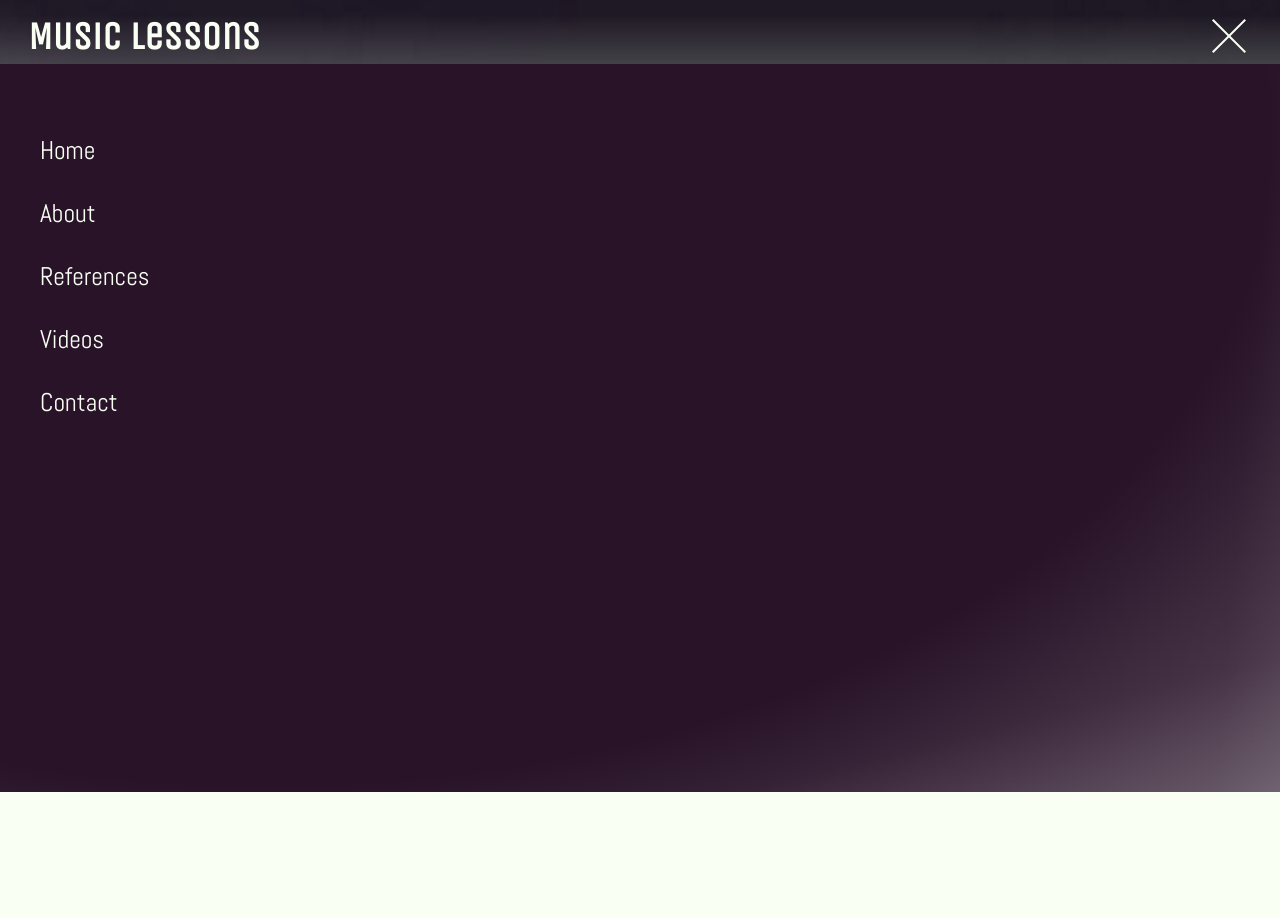
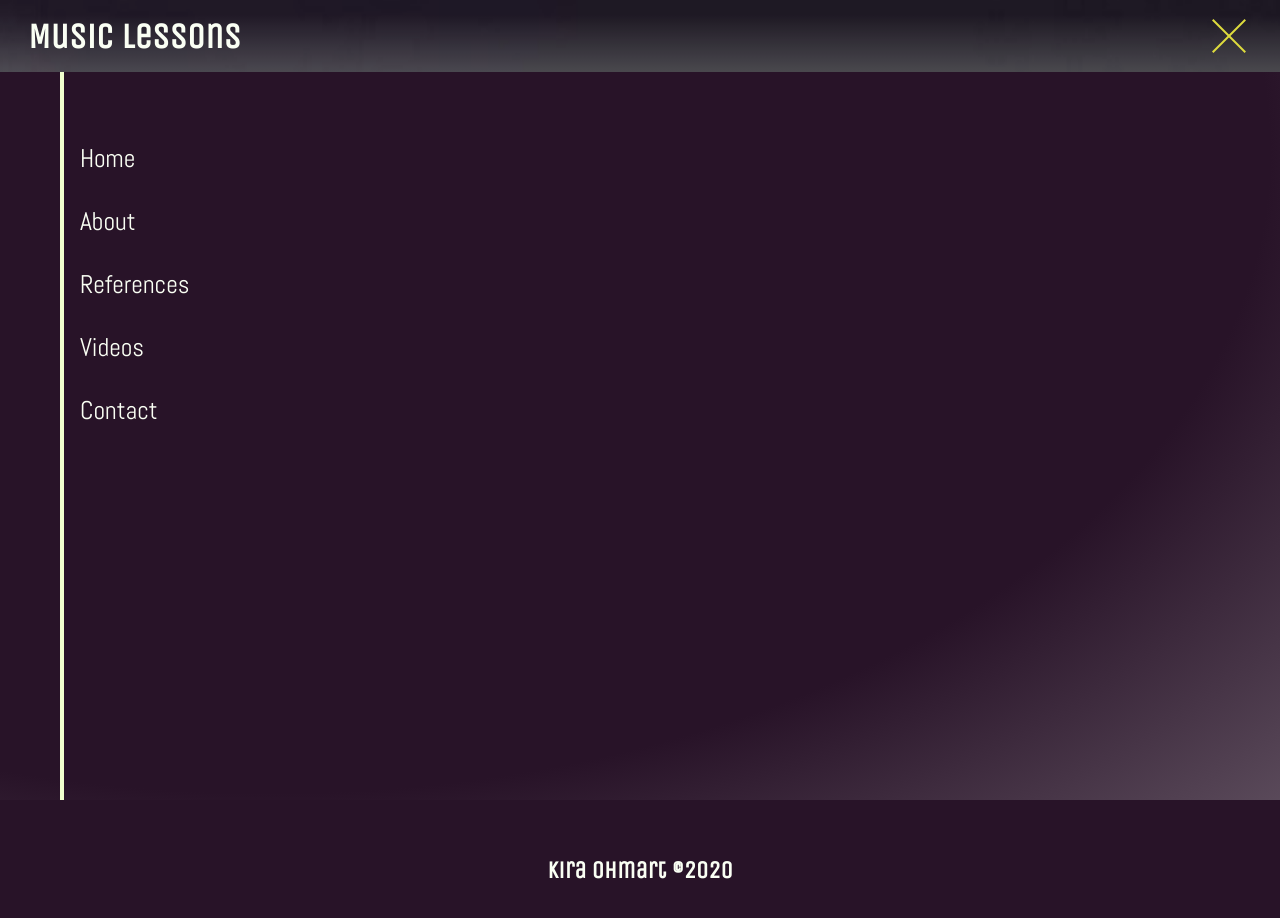
Before and after one commit to nrenteria303/music_lessons, a website: page index.html in a window 1280 px wide. Both pictures are taken after a click on the element 1229 px from the left and 36 px from the top of the page. Before the commit the page ends 800 px from the top, so only its background shows below. Drawn offline with nearby package versions, Linux system fonts and the light colour scheme; files that its build step writes are made by us from their sources.

Commit message:
added header classes/functions; added footer starter

```diff
--- a/index.html
+++ b/index.html
@@ -12,7 +12,7 @@
   <body>
     <header>
       <div id="header__wrapper">
-        <h1 id="heading--main">Music Lessons</h1>
+        <h2 id="heading--main">Music Lessons</h2>
         <nav>
           <div id="nav__bars" onclick="navTransform()">
             <div class="nav__bar burger--top"></div>
@@ -26,21 +26,27 @@
             <div class="nav__content--a"><a href="#">References</a></div>
             <div class="nav__content--a"><a href="#">Videos</a></div>
             <div class="nav__content--a"><a href="#">Contact</a></div>
+            <div id="nav__content--vertical"></div>
           </div>
         </nav>
       </div>
-      <div id="banner">
-        <h2>Now Accepting New Students!</h2>
-        <h2>Call now: (281) 330-8004</h2>
-      </div>
     </header>
 
-      <main>
+    <div id="banner">
+      <h2>Now Accepting New Students!</h2>
+      <h2>Call now: (281) 330-8004</h2>
+    </div>
 
-      </main>
+    <main>
+      <p>Lorem ipsum dolor sit amet, consectetur adipiscing elit, sed do eiusmod tempor incididunt ut labore et dolore magna aliqua. Diam vulputate ut pharetra sit amet aliquam id diam maecenas. Tincidunt ornare massa eget egestas purus viverra accumsan. Orci porta non pulvinar neque laoreet suspendisse interdum consectetur libero. Pellentesque eu tincidunt tortor aliquam nulla facilisi cras. Bibendum enim facilisis gravida neque convallis a cras semper. Sed euismod nisi porta lorem mollis aliquam ut porttitor. Viverra accumsan in nisl nisi scelerisque eu ultrices vitae. Maecenas ultricies mi eget mauris pharetra et ultrices. Iaculis urna id volutpat lacus laoreet non curabitur gravida. Pharetra diam sit amet nisl suscipit adipiscing bibendum est ultricies. Massa vitae tortor condimentum lacinia quis vel eros donec ac.</p>
+      <p>Porttitor leo a diam sollicitudin tempor id eu nisl nunc. Facilisis leo vel fringilla est ullamcorper eget nulla facilisi etiam. Donec pretium vulputate sapien nec sagittis aliquam malesuada. Morbi tristique senectus et netus et malesuada fames ac. Dui faucibus in ornare quam viverra orci. Blandit turpis cursus in hac habitasse platea dictumst. Malesuada fames ac turpis egestas sed tempus. Viverra vitae congue eu consequat ac felis. Pulvinar neque laoreet suspendisse interdum. Turpis tincidunt id aliquet risus feugiat in ante metus.</p>
+      <p>Et egestas quis ipsum suspendisse ultrices gravida. Et tortor at risus viverra adipiscing. Auctor urna nunc id cursus. Nisi scelerisque eu ultrices vitae auctor eu. Nisi vitae suscipit tellus mauris a diam maecenas sed enim. Ridiculus mus mauris vitae ultricies leo integer. Dictum fusce ut placerat orci nulla pellentesque dignissim enim. Varius morbi enim nunc faucibus a. Tellus cras adipiscing enim eu turpis. Sed viverra ipsum nunc aliquet bibendum enim facilisis. Ultricies mi quis hendrerit dolor magna eget est lorem. Diam phasellus vestibulum lorem sed risus ultricies. Lectus arcu bibendum at varius vel pharetra vel. Vitae purus faucibus ornare suspendisse sed nisi lacus. Tellus orci ac auctor augue mauris. Consectetur a erat nam at lectus urna duis convallis. Facilisis magna etiam tempor orci eu. Cras sed felis eget velit aliquet sagittis id. Lorem dolor sed viverra ipsum nunc aliquet. Neque volutpat ac tincidunt vitae semper quis lectus.</p>
+      <p>Aenean vel elit scelerisque mauris pellentesque. Nibh mauris cursus mattis molestie a iaculis. Ac turpis egestas integer eget. Luctus accumsan tortor posuere ac ut consequat semper viverra. Ut consequat semper viverra nam libero. Sem viverra aliquet eget sit amet. Mattis enim ut tellus elementum sagittis vitae et. Risus nullam eget felis eget nunc lobortis. Dui faucibus in ornare quam viverra orci sagittis eu. Pharetra pharetra massa massa ultricies mi quis hendrerit dolor. Vitae elementum curabitur vitae nunc. Nullam ac tortor vitae purus. Dictumst quisque sagittis purus sit amet. Enim ut tellus elementum sagittis vitae et leo duis. In est ante in nibh mauris cursus mattis molestie.</p>
+      <p>Donec enim diam vulputate ut pharetra sit amet aliquam. Nisi est sit amet facilisis magna etiam tempor. Faucibus pulvinar elementum integer enim neque volutpat ac tincidunt. Volutpat lacus laoreet non curabitur gravida arcu ac. In fermentum posuere urna nec tincidunt praesent semper feugiat. Etiam tempor orci eu lobortis elementum nibh. Amet nisl purus in mollis nunc sed id semper. Imperdiet dui accumsan sit amet nulla facilisi morbi. Arcu felis bibendum ut tristique. Penatibus et magnis dis parturient. Ultricies tristique nulla aliquet enim. Cras tincidunt lobortis feugiat vivamus at augue eget arcu. Netus et malesuada fames ac turpis egestas sed. Malesuada pellentesque elit eget gravida cum.</p>
+    </main>
 
     <footer>
-
+      <h4>Kira Ohmart &copy;2020</h4>
     </footer>
 
   <!-- <script src="scripts/jquery-3.3.1.min.js"></script> -->
--- a/scripts/app.js
+++ b/scripts/app.js
@@ -3,6 +3,9 @@ const burgerMid1 = document.getElementsByClassName('nav__bar')[1];
 const burgerMid2 = document.getElementsByClassName('nav__bar')[2];
 const burgerBot = document.getElementsByClassName('nav__bar')[3];
 const navContent = document.getElementById('nav__content');
+const header = document.getElementById('header__wrapper');
+const body = document.body; // Safari
+const html = document.documentElement;
 var navShowing = false;
 
 function navTransform() {
@@ -21,3 +24,13 @@ function navTransform() {
     }
     navShowing = !navShowing;
 }
+
+function scrollDetect() {
+    if (body.scrollTop > 30 || html.scrollTop > 30) {
+      header.classList.add("header--fixed");
+    } else {
+        header.classList.remove("header--fixed");
+    }
+  }
+
+  window.onscroll = function() {scrollDetect()};
--- /dev/null
+++ b/styles/sass/_footer.scss
@@ -0,0 +1,14 @@
+footer {
+    width: 100vw;
+    height: 140px;
+    background-color: $color-dark;
+    display: flex;
+
+    h4 {
+        width: 100%;
+        text-align: center;
+        align-self: center;
+        color: $color-lightest;
+        font-size: 1.5rem;
+    }
+}
--- a/styles/sass/_header.scss
+++ b/styles/sass/_header.scss
@@ -13,12 +13,24 @@ header {
     position: fixed;
     top: 0;
     justify-content: space-between;
+    box-sizing: border-box;
 }
 
 #heading--main {
     margin: 0;
     padding: 0 28px;
     align-self: center;
-    // text-shadow: 1px 1px 2px $color-primary;
     color: $color-lightest;
+    font-size: 2.2rem;
+    transition: all .12s ease;
 }
+
+.header--fixed {
+    background-color: $color-dark;
+    border-bottom: 2px solid $color-light;
+
+    #heading--main {
+        font-size: 2rem;
+        color: $color-primary;
+    }
+}
--- a/styles/sass/_home.scss
+++ b/styles/sass/_home.scss
@@ -37,3 +37,7 @@
         }
     }
 }
+
+main {
+    margin-top: 300px;
+}
--- a/styles/sass/_menu.scss
+++ b/styles/sass/_menu.scss
@@ -33,12 +33,16 @@ nav {
 .burger--middle-1,
 .burger--middle-2 {
     top: 17px;
-    transition: transform .3s ease;
+    transition: all .3s ease;
     transform: rotate(0deg);
 }
 
 .burger--bottom {
     bottom: 0;
+}
+
+.x-1, .x-2 {
+    background-color: $color-primary;
 }
 
 .x-1 {
@@ -53,37 +57,20 @@ nav {
     opacity: 0;
 }
 
+#nav__content,
+#nav__content--vertical {
+    height: calc(100vh - 72px);
+}
+
 #nav__content {
-    height: calc(100vh - 72px);
     width: 100vw;
     position: fixed;
-    top: 64px;
     bottom: 0;
     right: 100vw;
     background-image: radial-gradient(farthest-corner at 21% 11%, $color-dark 70%, white 200%);
-    padding: 40px;
+    padding: 40px 40px 40px 80px;
     box-sizing: border-box;
     transition: right .3s ease;
-
-    &::after {
-        content: '';
-        position: absolute;
-        height: 100%;
-        width: 100%;
-        top: 0;
-        right: 0;
-        background-image: linear-gradient(166deg, transparent 87%, white 210%);
-    }
-
-    &::before {
-        content: '';
-        position: absolute;
-        height: 100%;
-        width: 100%;
-        top: 0;
-        right: 0;
-        background-image: linear-gradient(95deg, transparent 95%, white 228%);
-    }
 
     div {
         font-size: 1.6rem;
@@ -95,3 +82,11 @@ nav {
         }
     }
 }
+
+#nav__content--vertical {
+    width: 4px;
+    background-color: $color-light;
+    position: absolute;
+    top: -30px;
+    left: 60px;
+}
--- a/styles/sass/styles.scss
+++ b/styles/sass/styles.scss
@@ -10,9 +10,10 @@
 // -=-=-=-=-=-=-=-=-=-=-=-=-=-=-=-=-=-=-=-=-
 @import 'menu';
 @import 'header';
+@import 'footer';
 
 
 // -=-=-=-=-=-=-=-=-=-=-=-=-=-=-=-=-=-=-=-=-
-// COMPONENTS =-=-=-=-=-=-=-=-=-=-=-=-=-=-=-
+// PAGES -=-=-=-=-=-=-=-=-=-=-=-=-=-=-=-=-=-
 // -=-=-=-=-=-=-=-=-=-=-=-=-=-=-=-=-=-=-=-=-
 @import 'home';
```
